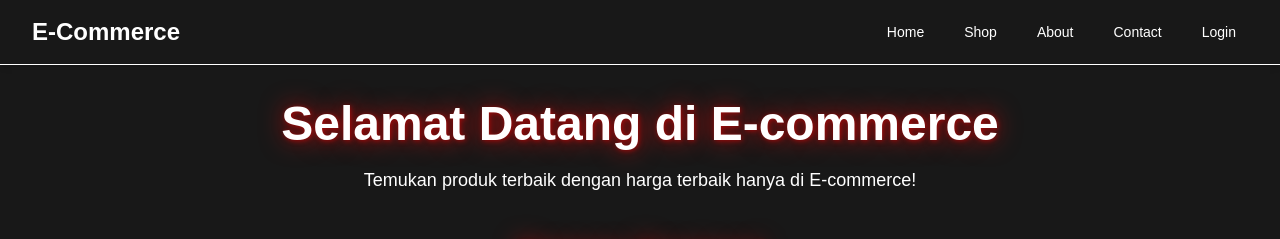
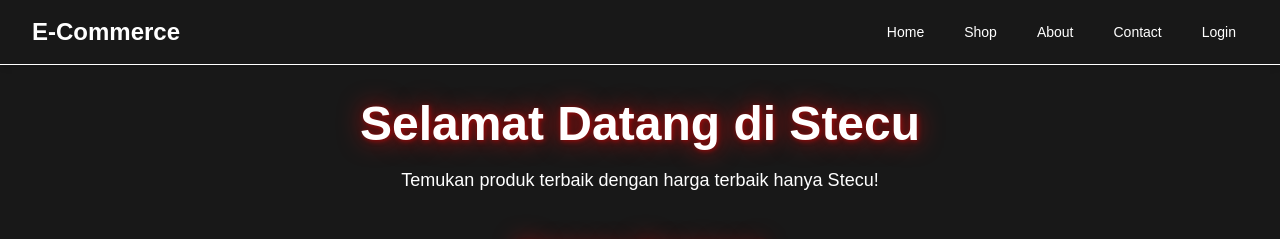
Before and after one commit to davion019029/Stecuuts, a Next.js app: page / in a window 1280 px wide. Shown: the top 239 px of the page. Built offline with nearby package versions, Linux system fonts and the light colour scheme.

Commit message:
Update page.tsx

```diff
--- a/app/page.tsx
+++ b/app/page.tsx
@@ -7,9 +7,9 @@ const HomePage = () => {
   return (
     <div className="min-h-screen p-8">
       <div className="mb-10 text-center">
-        <h1 className="text-4xl font-semibold">Selamat Datang di E-commerce</h1>
+        <h1 className="text-4xl font-semibold">Selamat Datang di Stecu</h1>
         <p className="mt-4 text-lg">
-          Temukan produk terbaik dengan harga terbaik hanya di E-commerce!
+          Temukan produk terbaik dengan harga terbaik hanya Stecu!
         </p>
       </div>
 
```
